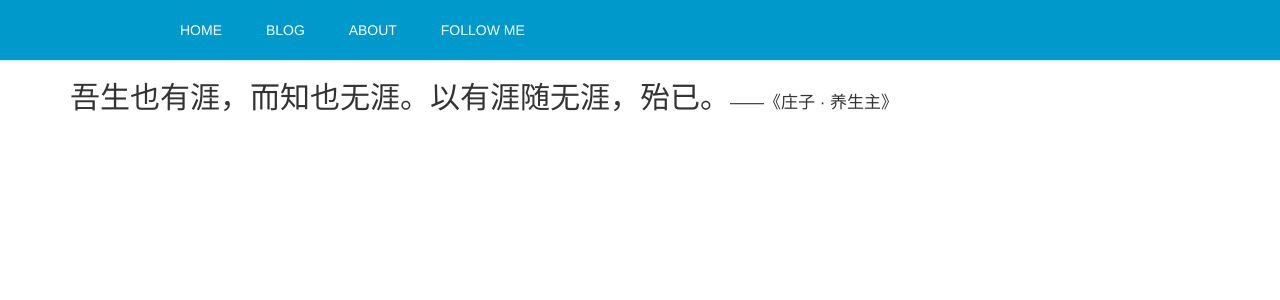
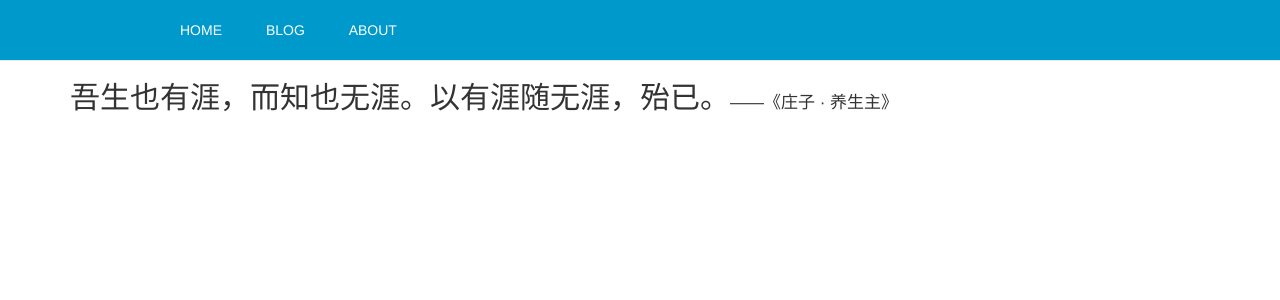
Before and after one commit to hsqs/.wang, a Flask app: page / in a window 1280 px wide. Shown: the top 300 px of the page. Run offline with Flask 2, Linux system fonts and the light colour scheme; some libraries are stand-ins or nearby versions.

Commit message:
remove a link on title

```diff
--- a/project/templates/base.html
+++ b/project/templates/base.html
@@ -14,7 +14,6 @@
         <li><a href="{{ url_for('home') }}">Home</a></li>
         <li><a href="{{ url_for('blog') }}">Blog</a></li>
         <li><a href="{{ url_for('about') }}">About</a></li>
-        <li><a href="http://weibo.com/iiws" target="_blank">Follow Me</a></li>
     </ul>
 </nav>
 
```
